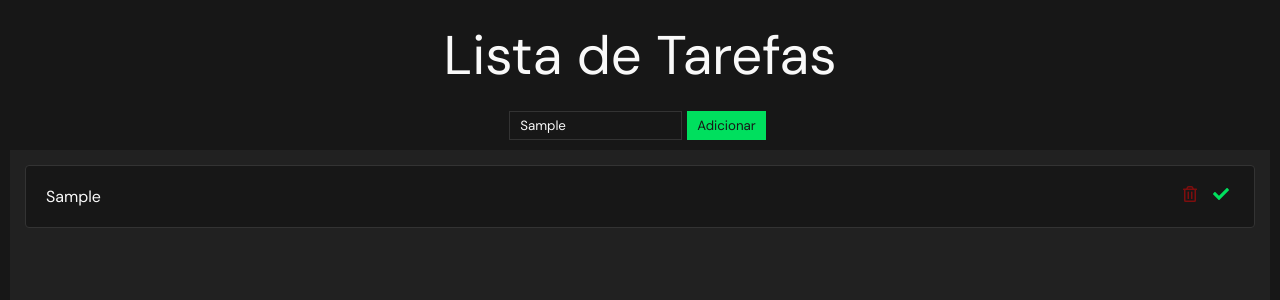
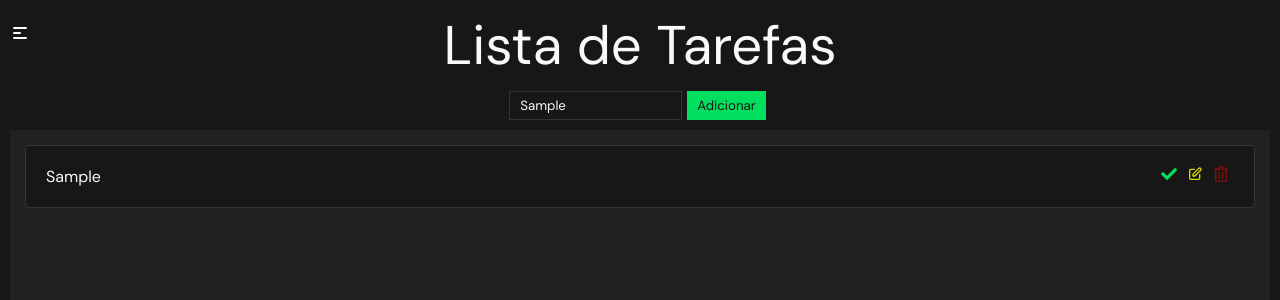
Before and after one commit to Hugosomers/to-do-list, a React (Create React App) app: page / in a window 1280 px wide. Both pictures are taken after typing "Sample" into the empty fields and a click on the button "Adicionar". Shown: the top 300 px of the page. Built offline with nearby package versions, Linux system fonts and the light colour scheme.

Commit message:
Adicionada funcionalidade de completar e editar tasks

```diff
--- a/src/App.css
+++ b/src/App.css
@@ -16,10 +16,46 @@
   /* border: 1px solid green; */
 }
 
+header {
+  display: flex;
+  align-items: center;
+  justify-content: center;
+  /* border: 1px solid red; */
+}
+
+.menuIcon {
+  position: absolute;
+  top: 23px;
+  left: 10px;
+  font-size: 20px;
+}
+
+.closeIcon {
+  font-size: 20px;
+  margin: 10px;
+}
+
+.menu {
+  position: absolute;
+  height: 100vh;
+  width: 50%;
+  background-color: #212121;
+  animation: popLeft 0.5s linear;
+}
+
+@keyframes popLeft {
+  from {
+    transform: translateX(-300px);
+  }
+  to {
+    transform: translateX(0);
+  }
+}
+
 .titles {
   text-align: center;
   font-size: clamp(2rem, 4vw + 0.2rem, 4rem);
-  padding: 20px;
+  padding: 10px;
   /* margin: 20px; */
   /* border: 1px solid red; */
 }
@@ -50,6 +86,15 @@
   margin: 0 5px;
 }
 
+.editButton {
+  padding: 6px 10px;
+  background-color: #dbdf00;
+  width: 79px;
+  border: none;
+  color: #171717;
+  margin: 0 5px;
+}
+
 .tasksMainDiv {
   height: 81vh;
   margin: 10px;
--- a/src/App.js
+++ b/src/App.js
@@ -1,12 +1,16 @@
 import { useState } from 'react';
-import { useDispatch } from 'react-redux';
-import { addTaskAction } from './redux/action';
+import { useDispatch, useSelector } from 'react-redux';
+import { addTaskAction, editTaskAction } from './redux/action';
+import { HiMenuAlt1 } from 'react-icons/hi';
+import { AiOutlineClose } from 'react-icons/ai';
 import './App.css';
 import Tasks from './tasklist/Tasks';
 
 function App() {
   const dispatch = useDispatch();
+  const { editMode } = useSelector((state) => state.todoListReducer);
   const [inputValue, setInputValue] = useState('');
+  const [menuToggle, setMenuToggle] = useState(false);
 
   const inputHandle = ({ target }) => {
     setInputValue(target.value)
@@ -16,26 +20,55 @@ function App() {
     dispatch(addTaskAction(inputValue))
   };
 
+  const editTask = () => {
+    dispatch(editTaskAction(inputValue))
+  }
+
+  const menuHandle = () => {
+    setMenuToggle(!menuToggle);
+  }
+
   return (
     <main className="App">
 
+      {menuToggle ?
+        <div className="menu">
+          <AiOutlineClose className="closeIcon" onClick={ menuHandle }/>
+          <h4>Histórico</h4>
+        </div>
+        :
+        null
+      }
+
+      {!menuToggle ? <HiMenuAlt1 className="menuIcon" onClick={ menuHandle }/> : null}
       <header>
         <h1 className="titles">Lista de Tarefas</h1>
       </header>
 
+
+
       <div className="controlDiv">
         <input
-          placeholder="Digite sua tarefa"
+          // placeholder="Digite sua tarefa"
           onChange={ inputHandle }
           value={ inputValue }
           className="inputs"
         />
+        {!editMode ?
           <button
             className="addButton"
             onClick={ addTask }
           >
             Adicionar
           </button>
+          :
+          <button
+            className="editButton"
+            onClick={ editTask }
+          >
+            Editar
+          </button>
+        }
       </div>
 
       <div className="tasksMainDiv">
--- a/src/redux/action/index.js
+++ b/src/redux/action/index.js
@@ -1,5 +1,8 @@
 export const ADD_TASK = "ADD_TASK";
 export const DELETE_TASK = "DELETE_TASK";
+export const COMPLETE_TASK = "COMPLETE_TASK";
+export const EDIT_MODE = "EDIT_MODE";
+export const EDIT_TASK = "EDIT_TASK";
 
 export const addTaskAction = (payload) => ({
   type: ADD_TASK,
@@ -10,3 +13,19 @@ export const deleteTaskAction = (payload) => ({
   type: DELETE_TASK,
   payload
 });
+
+export const completeTaskAction = (payload, index) => ({
+  type: COMPLETE_TASK,
+  payload,
+  index
+});
+
+export const editModeActiveAction = (payload) => ({
+  type: EDIT_MODE,
+  payload
+});
+
+export const editTaskAction = (payload) => ({
+  type: EDIT_TASK,
+  payload,
+});
--- a/src/redux/reducer/todoList.js
+++ b/src/redux/reducer/todoList.js
@@ -1,6 +1,9 @@
-import { ADD_TASK, DELETE_TASK } from "../action";
+import { ADD_TASK, DELETE_TASK, COMPLETE_TASK, EDIT_MODE, EDIT_TASK } from "../action";
 const INITIAL_STATE = {
   tasks: [],
+  completedTasks: [],
+  editMode: false,
+  taskIdEdit: null,
 }
 
 const todoListReducer = (state = INITIAL_STATE, action) => {
@@ -15,6 +18,23 @@ const todoListReducer = (state = INITIAL_STATE, action) => {
         ...state,
         tasks: state.tasks.filter((item, index) => index !== action.payload),
       }
+    case COMPLETE_TASK:
+      return {
+        ...state,
+        tasks: state.tasks.filter((item, index) => index !== action.index),
+        completedTasks: [...state.completedTasks, action.payload]
+      }
+    case EDIT_MODE:
+      return {
+        ...state,
+        editMode: !state.editMode,
+        taskIdEdit: action.payload,
+      }
+    case EDIT_TASK:
+      return {
+        ...state,
+        tasks: state.tasks.map((item, index) => index === state.taskIdEdit ? action.payload : item),
+      }
     default:
       return state;
   }
--- a/src/tasklist/Tasks.jsx
+++ b/src/tasklist/Tasks.jsx
@@ -2,15 +2,24 @@ import React from 'react'
 import {  useSelector, useDispatch } from 'react-redux';
 import { FaRegTrashAlt } from 'react-icons/fa';
 import { FaCheck } from 'react-icons/fa';
+import { HiOutlinePencilAlt } from 'react-icons/hi';
 import './tasklist.css';
-import { deleteTaskAction } from '../redux/action';
+import { deleteTaskAction, completeTaskAction, editModeActiveAction } from '../redux/action';
 
 export default function Tasks() {
   const { tasks } = useSelector((state) => state.todoListReducer);
   const dispatch = useDispatch();
 
   const deleteTask = (index) => {
-    dispatch(deleteTaskAction(index))
+    dispatch(deleteTaskAction(index));
+  }
+
+  const completeTask = (index) => {
+    dispatch(completeTaskAction(tasks[index], index));
+  }
+
+  const activeEditMode = (index) => {
+    dispatch(editModeActiveAction(index));
   }
 
   const tasksTrue = tasks.length > 0 ? true : false;
@@ -22,18 +31,21 @@ export default function Tasks() {
     )
   }
   return (
+
     <div className="tasksDiv">
       <ul className="ulList">
         {tasks.map((item, index) => (
           <div key={index} className="singleTaskDiv">
             <li>{item}</li>
             <div>
+              <FaCheck className="reactIcons" id="checkIcon"  onClick={ () => completeTask(index) }/>
+              <HiOutlinePencilAlt className="reactIcons" id="editIcon" onClick={ () => activeEditMode(index) }/>
               <FaRegTrashAlt className="reactIcons" id="trashIcon" onClick={ () => deleteTask(index) }/>
-              <FaCheck className="reactIcons" id="checkIcon"/>
             </div>
           </div>
         ))}
       </ul>
     </div>
+
   )
 }
--- a/src/tasklist/tasklist.css
+++ b/src/tasklist/tasklist.css
@@ -23,10 +23,15 @@
 
 #trashIcon {
   color: rgba(247, 4, 4, 0.459);
-  margin: 0 10px;
+  margin: 0 5px;
 }
 
 #checkIcon {
   color: #00DF5E;
   margin: 0 5px;
 }
+
+#editIcon {
+  color: #dbdf00;
+  margin: 0 5px;
+}
```
Lines whose indentation alone changed are shown as unchanged.
